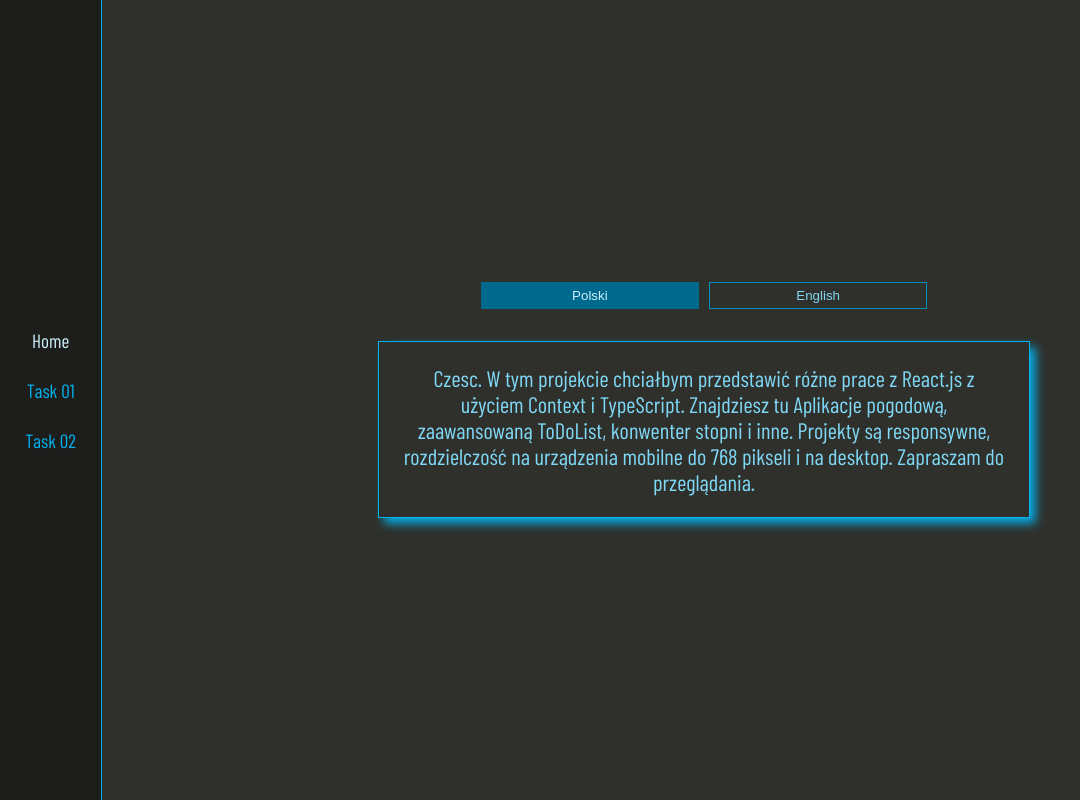
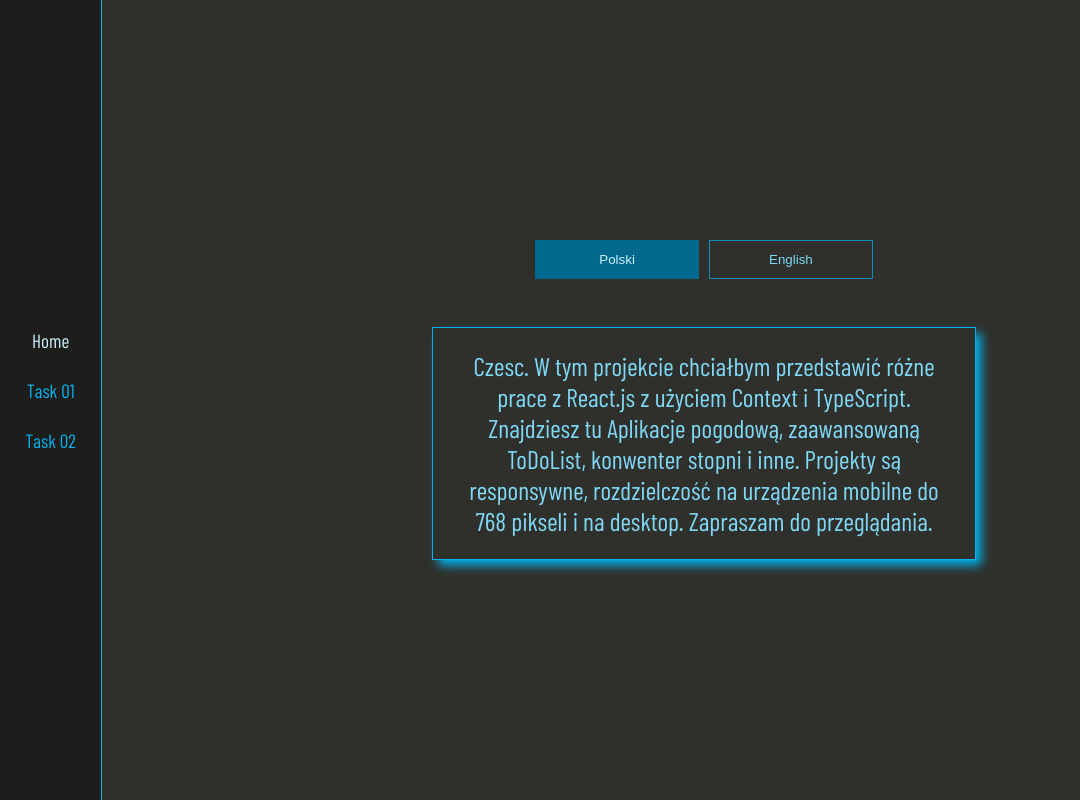
Before and after one commit to Scorpion19702022/01_REACT_VARIOUS_PROJECTS, a React (Create React App) app: page / in a window 1280 px wide. Shown: the whole page, without its empty margins (0-1080 px from the left). Built offline with nearby package versions, Linux system fonts and the light colour scheme; a web font is replaced by a local one.

Commit message:
added styles css in resolution for desctop

```diff
--- a/src/Components/Home/Context/HomeContext.tsx
+++ b/src/Components/Home/Context/HomeContext.tsx
@@ -44,7 +44,7 @@ export const HomeProvider = ({ children }: HomeProviderType) => {
 			setIsActiveEN(true)
 			setTextPL('')
 			setTextEN(
-				'Hi. In this project I would like to present various works with React.js using Context and TypeScript. Here you will find weather applications, advanced ToDoList, degree converter and others. The designs are responsive, resolution for mobile devices up to 768 pixels and for desktop. Feel free to browse.'
+				'Hi. In this project I would like to present various works with React.js using Context and TypeScript. Here you will find weather applications, advanced ToDoList, degree converter and others. The designs are responsive, resolution for mobile devices up to 768 pixels and for desktop. I invite you to browse.'
 			)
 		}
 	}
--- a/src/Components/Home/Home.module.css
+++ b/src/Components/Home/Home.module.css
@@ -81,4 +81,51 @@
 	.wrapper {
 		padding-left: 10em;
 	}
+
+	.box_btns {
+		margin-bottom: 3em;
+	}
+
+	.btn_pl,
+	.btn_en {
+		width: 15%;
+		padding: 0.8em;
+		margin: 0em 0.4em;
+		background: none;
+		border: 0.04em solid var(--color-blue05);
+		color: var(--color-blue02);
+		cursor: pointer;
+		transition: all 0.3s ease-in-out;
+	}
+
+	.btn_pl:hover,
+	.btn_en:hover {
+		background-color: var(--color-blue03);
+		color: var(--color-blue07);
+	}
+
+	.btn_pl_active,
+	.btn_en_active {
+		width: 15%;
+		padding: 0.8em;
+		margin: 0em 0.4em;
+		background-color: var(--color-blue06);
+		border: 0.04em solid var(--color-blue06);
+		color: var(--color-blue01);
+		cursor: pointer;
+		transition: all 0.3s ease-in-out;
+	}
+
+	.box_content {
+		width: 50%;
+		padding: 1.4em;
+		border: 0.04em solid var(--color-blue04);
+		text-align: center;
+		box-shadow: 0.4em 0.4em 0.6em var(--color-blue04);
+	}
+
+	.text {
+		color: var(--color-blue02);
+		font-size: 1.6em;
+	}
 }
```
